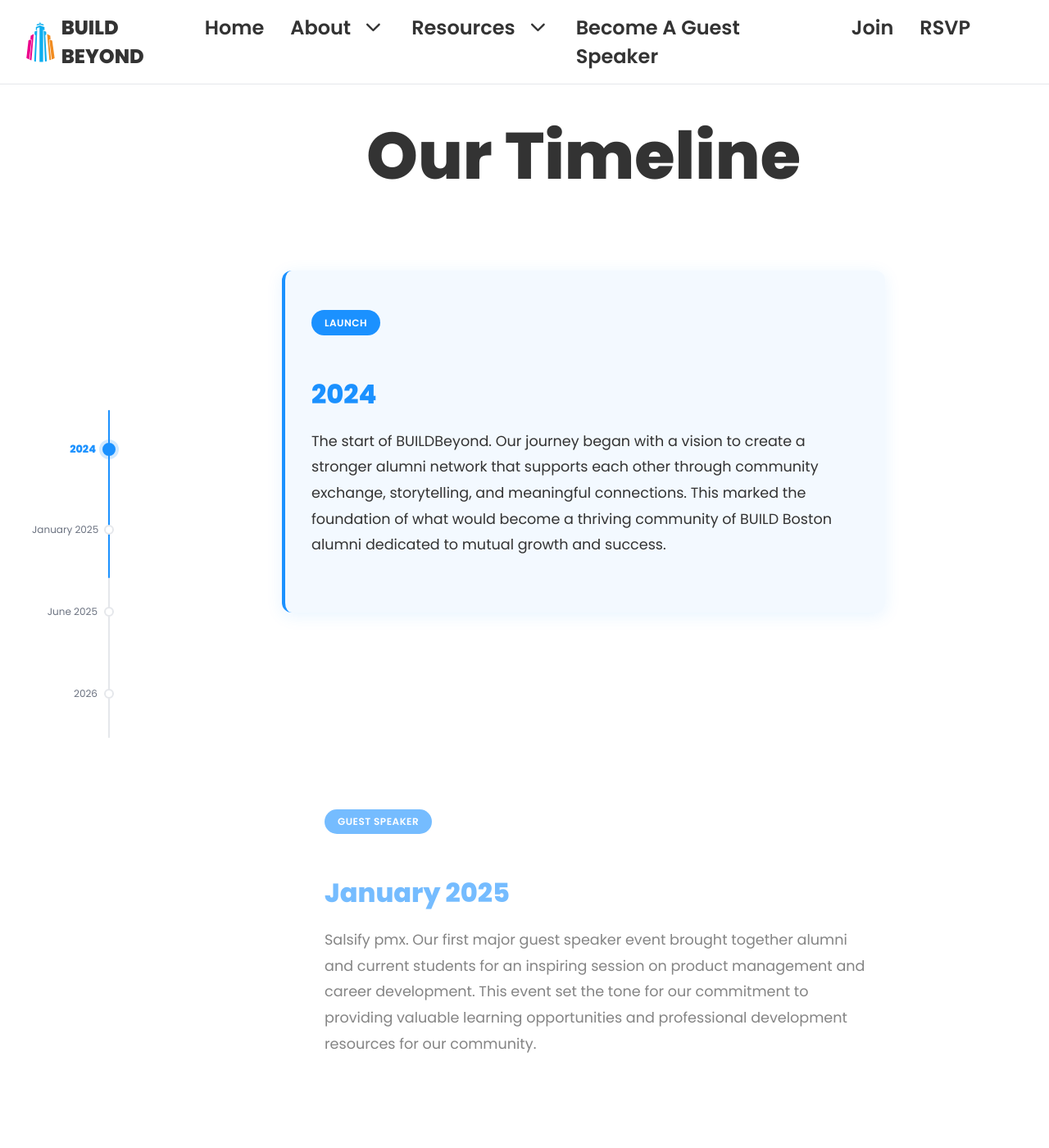
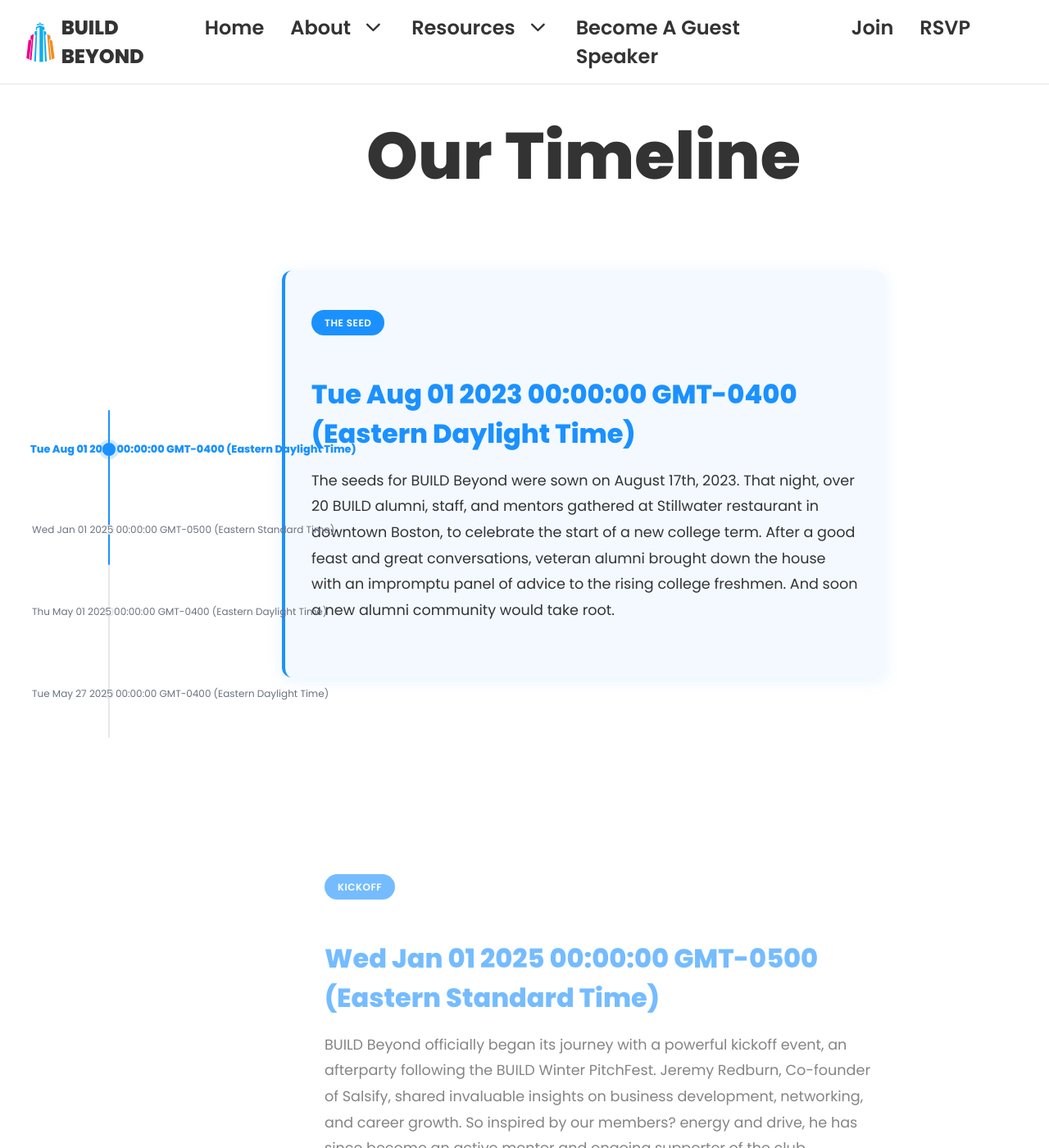
Before and after one commit to BUILDBeyondDev/BUILDBeyondClub, a Jekyll site: the page built from timeline.html, in a window 1280 px wide and 1400 px high. Shown: the whole window at 82% size. Built offline with Jekyll 4.4.1, drawn with Linux system fonts in a browser that asks for light colours; some of the changed text lies outside the part shown.

Commit message:
Auto-update timeline from Google Sheets - 2025-06-12T12:17:19.381Z

```diff
--- a/timeline.html
+++ b/timeline.html
@@ -11,17 +11,17 @@
     <div class="timeline-track">
       <div class="timeline-progress"></div>
       <div class="timeline-markers">
-        <div class="timeline-marker active" data-year="2024" style="top: 10%;">
-          <div class="timeline-year">2024</div>
+        <div class="timeline-marker active" data-year="Tue Aug 01 2023 00:00:00 GMT-0400 (Eastern Daylight Time)" style="top: 10%;">
+          <div class="timeline-year">Tue Aug 01 2023 00:00:00 GMT-0400 (Eastern Daylight Time)</div>
         </div>
-        <div class="timeline-marker" data-year="2025-jan" style="top: 35%;">
-          <div class="timeline-year">January 2025</div>
+        <div class="timeline-marker" data-year="Thu Jan 23 2025 00:00:00 GMT-0500 (Eastern Standard Time)" style="top: 35%;">
+          <div class="timeline-year">Wed Jan 01 2025 00:00:00 GMT-0500 (Eastern Standard Time)</div>
         </div>
-        <div class="timeline-marker" data-year="2025-june" style="top: 60%;">
-          <div class="timeline-year">June 2025</div>
+        <div class="timeline-marker" data-year="Thu May 01 2025 00:00:00 GMT-0400 (Eastern Daylight Time)" style="top: 60%;">
+          <div class="timeline-year">Thu May 01 2025 00:00:00 GMT-0400 (Eastern Daylight Time)</div>
         </div>
-        <div class="timeline-marker" data-year="2026" style="top: 85%;">
-          <div class="timeline-year">2026</div>
+        <div class="timeline-marker" data-year="Tue May 27 2025 00:00:00 GMT-0400 (Eastern Daylight Time)" style="top: 85%;">
+          <div class="timeline-year">Tue May 27 2025 00:00:00 GMT-0400 (Eastern Daylight Time)</div>
         </div>
       </div>
     </div>
@@ -29,28 +29,29 @@
 
   <!-- Main content area that flows with page scroll -->
   <div class="timeline-content">
-    <div class="timeline-item active" data-year="2024">
-      <div class="event-tag">LAUNCH</div>
-      <h3>2024</h3>
-      <p>The start of BUILDBeyond. Our journey began with a vision to create a stronger alumni network that supports each other through community exchange, storytelling, and meaningful connections. This marked the foundation of what would become a thriving community of BUILD Boston alumni dedicated to mutual growth and success.</p>
+    <div class="timeline-item active" data-year="Tue Aug 01 2023 00:00:00 GMT-0400 (Eastern Daylight Time)">
+      <div class="event-tag">The seed</div>
+      <h3>Tue Aug 01 2023 00:00:00 GMT-0400 (Eastern Daylight Time)</h3>
+      <p>The seeds for BUILD Beyond were sown on August 17th, 2023. That night, over 20 BUILD alumni, staff, and mentors gathered at Stillwater restaurant in downtown Boston, to celebrate the start of a new college term. After a good feast and great conversations, veteran alumni brought down the house with an impromptu panel of advice to the rising college freshmen. And soon a new  alumni community would take root.</p>
     </div>
 
-    <div class="timeline-item" data-year="2025-jan">
-      <div class="event-tag">Guest Speaker</div>
-      <h3>January 2025</h3>
-      <p>Salsify pmx. Our first major guest speaker event brought together alumni and current students for an inspiring session on product management and career development. This event set the tone for our commitment to providing valuable learning opportunities and professional development resources for our community.</p>
+    <div class="timeline-item" data-year="Thu Jan 23 2025 00:00:00 GMT-0500 (Eastern Standard Time)">
+      <div class="event-tag">Kickoff</div>
+      <h3>Wed Jan 01 2025 00:00:00 GMT-0500 (Eastern Standard Time)</h3>
+      <p>BUILD Beyond officially began its journey with a powerful kickoff event, an afterparty following the BUILD Winter PitchFest. Jeremy Redburn, Co-founder of Salsify, shared invaluable insights on business development, networking, and career growth. So inspired by our members? energy and drive, he has since become an active mentor and ongoing supporter of the club.</p>
     </div>
 
-    <div class="timeline-item" data-year="2025-june">
-      <div class="event-tag">BUILDFest</div>
-      <h3>June 2025 - First Major Update</h3>
-      <p>BUILDFest! Our signature summer event celebrating the achievements of our alumni community. This festival-style gathering features networking opportunities, workshops, panel discussions, and celebrations of entrepreneurial success stories from within our network. It represents our commitment to fostering both professional growth and community bonds.</p>
+    <div class="timeline-item" data-year="Thu May 01 2025 00:00:00 GMT-0400 (Eastern Daylight Time)">
+      <div class="event-tag">Panel</div>
+      <h3>Thu May 01 2025 00:00:00 GMT-0400 (Eastern Daylight Time)</h3>
+      <p>BUILD Beyond marked a major milestone with its first large-scale panel hosted at Underscore VC, led by our newly elected executive board. Surrounded by seasoned venture capitalists, our members gained first-hand exposure to the world of VC, sparking deeper connections and a stronger sense of purpose across our growing community.
+</p>
     </div>
 
-    <div class="timeline-item" data-year="2026">
-      <div class="event-tag">COMING SOON</div>
-      <h3>2026</h3>
-      <p>Stay tuned for more info. We're planning exciting new initiatives for 2026, including expanded mentorship programs, scholarship opportunities, and strategic partnerships that will further strengthen our alumni network and impact in the Greater Boston community.</p>
+    <div class="timeline-item" data-year="Tue May 27 2025 00:00:00 GMT-0400 (Eastern Daylight Time)">
+      <div class="event-tag">BUILDFest</div>
+      <h3>Tue May 27 2025 00:00:00 GMT-0400 (Eastern Daylight Time)</h3>
+      <p>BUILDFest is the annual showcase and celebration where students, alumni and community members come together to watch Y1 students pitch, share stories, and reconnect. It?s part expo, part reunion and all about highlighting the creativity and growth within the BUILD Boston.</p>
     </div>
   </div>
 </div>
```
